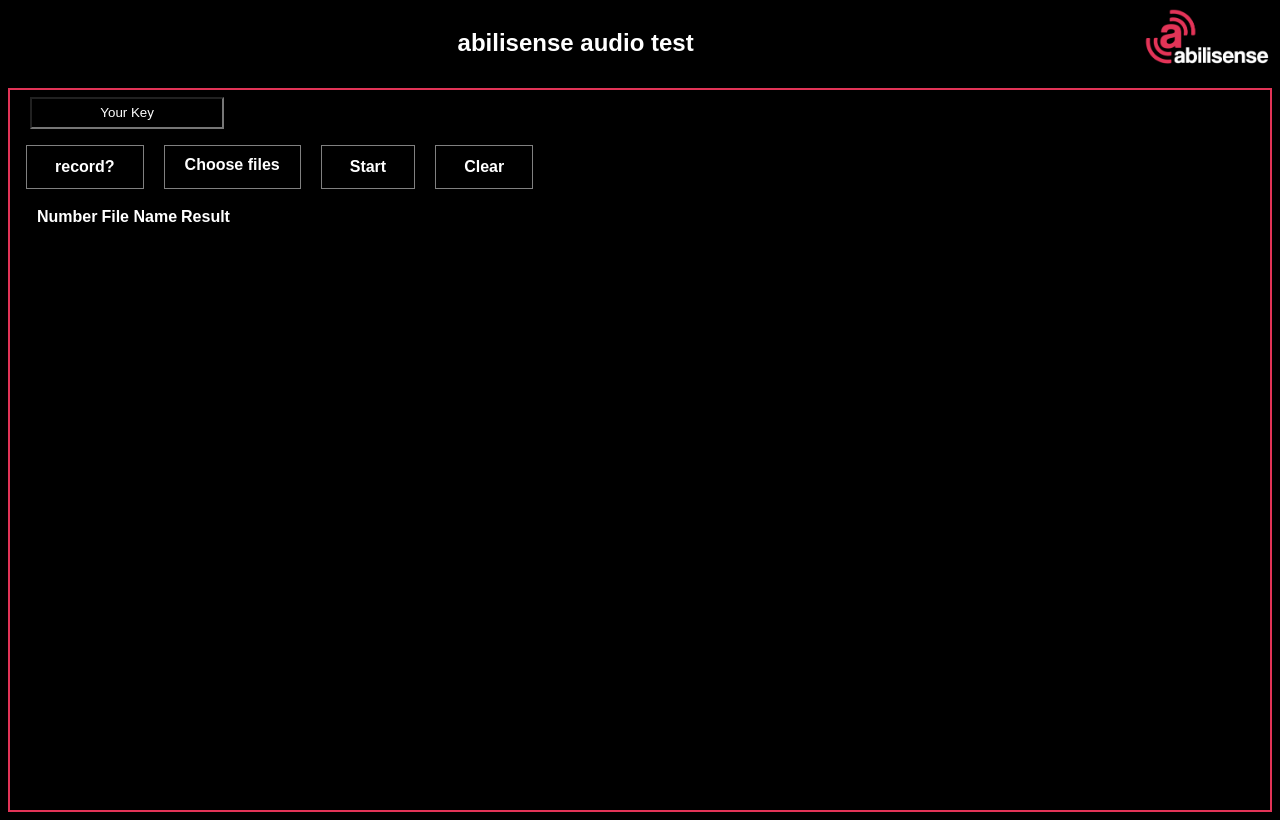
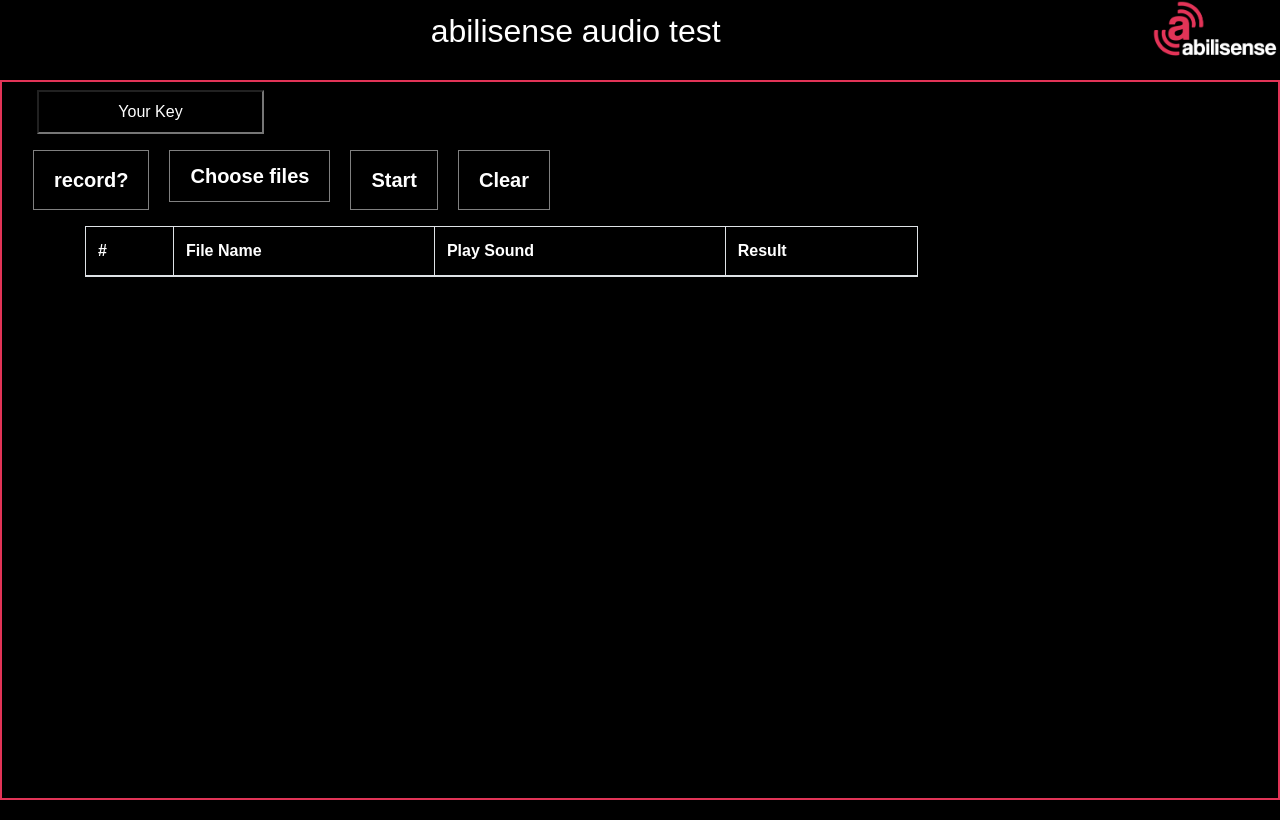
Before and after one commit to shira85/abilisense-audio-test, a React (Create React App) app in the folder frontend/: page / in a window 1280 px wide. Built offline with nearby package versions, Linux system fonts and the light colour scheme.

Commit message:
adding audio playing for each file

```diff
--- a/frontend/package.json
+++ b/frontend/package.json
@@ -9,6 +9,7 @@
   "main": "src/index.js",
   "dependencies": {
     "@material-ui/core": "^4.11.1",
+    "bootstrap": "^4.5.3",
     "prop-types": "15.7.2",
     "react": "17.0.0",
     "react-bootstrap": "^1.4.0",
--- a/frontend/public/index.html
+++ b/frontend/public/index.html
@@ -20,7 +20,13 @@
       integrity="sha384-AYmEC3Yw5cVb3ZcuHtOA93w35dYTsvhLPVnYs9eStHfGJvOvKxVfELGroGkvsg+p"
       crossorigin="anonymous"
     />
-
+    <!-- Bootstrap -->
+    <link
+      rel="stylesheet"
+      href="https://maxcdn.bootstrapcdn.com/bootstrap/4.5.0/css/bootstrap.min.css"
+      integrity="sha384-9aIt2nRpC12Uk9gS9baDl411NQApFmC26EwAOH8WgZl5MYYxFfc+NcPb1dKGj7Sk"
+      crossorigin="anonymous"
+    />
     <!--
       Notice the use of %PUBLIC_URL% in the tags above.
       It will be replaced with the URL of the `public` folder during the build.
--- /dev/null
+++ b/frontend/src/components/SingleFileData/SingleFileData.jsx
@@ -0,0 +1,32 @@
+import React, { useState } from 'react'
+
+const SingleFileData = ({ idx, name, audio, audioDuration, result, file }) => {
+  const [isPlaying, setIsPlaying] = useState(false)
+
+  const audioTest = new Audio(file.name)
+
+  const playSound = () => {
+    console.log(audioDuration)
+
+    setIsPlaying(true)
+    audio.play()
+    setTimeout(() => {
+      setIsPlaying(false)
+    }, audioDuration)
+  }
+  return (
+    <tr key={idx}>
+      <td>{idx + 1}.</td>
+      <td>{name}</td>
+      <td>
+        {/* <a onClick={playSound}>
+          <i className={` ${!isPlaying ? 'fas fa-play' : 'fas fa-pause'}`}></i>
+        </a> */}
+        <audio controls src={file.blobURL}></audio>
+      </td>
+      <td> {result ? result[0] : null} </td>
+    </tr>
+  )
+}
+
+export default SingleFileData
--- a/frontend/src/components/UserRecord/UserRecord.jsx
+++ b/frontend/src/components/UserRecord/UserRecord.jsx
@@ -39,7 +39,7 @@
         blob.lastModified = new Date().getTime()
         blob.lastModifiedDate = new Date()
         blob.webkitRelativePath = ''
-        setRecordURL(URL.createObjectURL(blob))
+        blob.blobURL = URL.createObjectURL(blob)
         addRecord(blob)
       }
 
--- a/frontend/src/components/fileInput/FileInput.css
+++ b/frontend/src/components/fileInput/FileInput.css
@@ -7,12 +7,12 @@
   z-index: -1;
 }
 .input-file + label {
-  font-size: 1em;
+  font-size: 1.25em;
   font-weight: 700;
-  color: white;
+  color: #fff;
   padding: 10px 20px;
-  border: solid 1px gray;
-  background-color: black;
+  border: 1px solid grey;
+  background-color: #000;
   display: inline-block;
   cursor: pointer;
   width: auto;
--- a/frontend/src/components/fileNameList/FileNamelist.jsx
+++ b/frontend/src/components/fileNameList/FileNamelist.jsx
@@ -1,15 +1,44 @@
-import React from 'react'
+import React, { useState } from 'react'
+import SingleFileData from '../SingleFileData/SingleFileData'
 
 function FileNameList({ fileList }) {
+  const [isPlaying, setIsPlaying] = useState(false)
+  const [audioDuration, setAudioDuration] = useState(2500)
+
+  const playSound = (audio) => {
+    setAudioDuration(audio.duration * 1000)
+    setIsPlaying(true)
+    audio.play()
+    setInterval(() => {
+      setIsPlaying(false)
+    }, audio.duration * 1000)
+  }
+
   return (
     <>
       {fileList.map((file, idx) => {
+        const audio = new Audio(file.blobURL)
+
         return (
-          <tr key={idx}>
-            <td>{idx + 1}.</td>
-            <td>{file.name}</td>
-            <td> {file.result ? file.result[0] : null} </td>
-          </tr>
+          // <tr key={idx}>
+          //   <td>{idx + 1}.</td>
+          //   <td>{file.name}</td>
+          //   <td>
+          //     <a onClick={() => playSound(audio)}>
+          //       <i
+          //         className={` ${!isPlaying ? 'fas fa-play' : 'fas fa-pause'}`}
+          //       ></i>
+          //     </a>
+          //   </td>
+          //   <td> {file.result ? file.result[0] : null} </td>
+          // </tr>
+          <SingleFileData
+            key={idx}
+            name={file.name}
+            idx={idx}
+            result={file.result}
+            file={file}
+          />
         )
       })}
     </>
--- a/frontend/src/pages/Homepage.jsx
+++ b/frontend/src/pages/Homepage.jsx
@@ -1,10 +1,10 @@
 import React, { useState } from 'react'
 import { CircularProgress } from '@material-ui/core'
+import { Table, Container } from 'react-bootstrap'
 import FetchButton from '../components/fetchButton/FetchButton'
 import FileInput from '../components/fileInput/FileInput'
 import FileNameList from '../components/fileNameList/FileNamelist'
 import Header from '../components/Header/Header'
-import ResultList from '../components/resultList/ResultList'
 import UserRecord from '../components/UserRecord/UserRecord'
 
 const Homepage = () => {
@@ -29,6 +29,7 @@
         file.value = ''
         break
       } else {
+        file.files[i].blobURL = URL.createObjectURL(file.files[i])
         fileList.push(file.files[i])
         setFileList([...fileList])
       }
@@ -147,7 +148,7 @@
   return (
     <>
       <Header />
-      <div className='pink-border'>
+      <Container fluid className='pink-border'>
         <input className='user-key-input' type='text' placeholder='Your Key' />
         <div className='file-btn-container'>
           <button
@@ -176,19 +177,30 @@
         ) : toggleLoading ? (
           <CircularProgress className='loader' />
         ) : null}
-
-        <table>
+        <Container>
+          <Table
+            striped
+            bordered
+            hover
+            responsive
+            className='table-md table-data'
+          >
+            <thead>
               <tr>
-            <th>Number</th>
+                <th>#</th>
                 <th>File Name</th>
+                <th>Play Sound</th>
                 <th>Result</th>
               </tr>
-
+            </thead>
+            <tbody>
               <FileNameList fileList={fileList} />
+            </tbody>
 
             {/* <ResultList resultList={resultList} toggleResult={toggleResult} /> */}
-        </table>
-      </div>
+          </Table>
+        </Container>
+      </Container>
     </>
   )
 }
--- a/frontend/src/styles.css
+++ b/frontend/src/styles.css
@@ -24,14 +24,14 @@
 }
 
 .button {
-  font-size: 1em;
+  font-size: 1.25em;
   font-weight: 700;
-  color: white;
-  padding: 0.75rem 1.75rem;
-  border: solid 1px gray;
+  color: #fff;
+  padding: 10px 20px;
+  border: 1px solid grey;
   width: auto;
   margin-right: 20px;
-  background-color: black;
+  background-color: #000;
   display: inline-block;
   cursor: pointer;
 }
@@ -45,8 +45,7 @@
 }
 
 table {
-  margin-left: 1.5rem;
-  width: auto;
+  max-width: 75%;
   text-align: left;
 }
 
@@ -61,9 +60,3 @@
     padding: 0.5rem 0.5rem;
   }
 }
-/* table tr {
-  counter-increment: row-num;
-}
-table tr td:first-child::before {
-  content: counter(row-num) ". ";
-} */
```
Also changed, not shown: 1 other file (tests, documents, lock files or other folders). Lines whose indentation alone changed are shown as unchanged.
